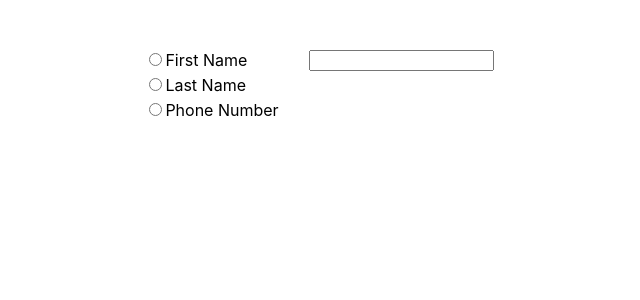
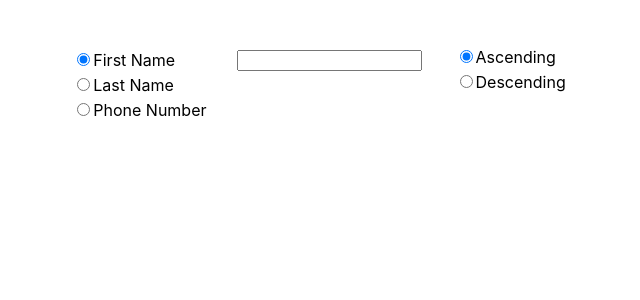
Before and after one commit to sob-hon/snapppay-challenge, a React (Create React App) app: page / in a window 1280 px wide. Shown: the top 300 px of the page, without its empty margins (321-961 px from the left). Built offline with nearby package versions, Linux system fonts and the light colour scheme.

Commit message:
feat: add sort order radio button

```diff
--- a/src/pages/Homepage/Homepage.jsx
+++ b/src/pages/Homepage/Homepage.jsx
@@ -2,19 +2,25 @@ import React, { useState } from "react";
 import styles from "./Homepage.module.css";
 
 const Homepage = () => {
-  const [selectedOption, setSelectedOption] = useState("");
+  const [selectedOption, setSelectedOption] = useState("first_name");
   const [searchValue, setSearchValue] = useState("");
+  const [sortOrder, setSortOrder] = useState("ASC");
 
   const searchValueChangeHandler = (event) => {
     setSearchValue(event.target.value);
   };
 
-  const handleOptionChange = (event) => {
+  const optionChangeHandler = (event) => {
     console.log("options value: ", event.target.value);
     setSelectedOption(event.target.value);
   };
 
-  console.log(selectedOption);
+  const sortOptionChangedHandler = (event) => {
+    console.log("sort option value: ", event.target.value);
+    setSortOrder(event.target.value);
+  };
+
+  console.log(`where{"${selectedOption}":{"contains"}}`);
 
   return (
     <div className={styles.SearchWrapper}>
@@ -24,9 +30,9 @@ const Homepage = () => {
             type="radio"
             id="firstName"
             name="radio-group"
-            value="firstName"
-            checked={selectedOption === "firstName"}
-            onChange={handleOptionChange}
+            value="first_name"
+            checked={selectedOption === "first_name"}
+            onChange={optionChangeHandler}
           />
           <label htmlFor="firstName">First Name</label>
         </div>
@@ -34,10 +40,10 @@ const Homepage = () => {
           <input
             type="radio"
             id="lastName"
-            value="lastName"
+            value="last_name"
             name="radio-group"
-            checked={selectedOption === "lastName"}
-            onChange={handleOptionChange}
+            checked={selectedOption === "last_name"}
+            onChange={optionChangeHandler}
           />
           <label htmlFor="lastName">Last Name</label>
         </div>
@@ -45,10 +51,10 @@ const Homepage = () => {
           <input
             type="radio"
             id="phoneNumber"
-            value="phoneNumber"
+            value="phone"
             name="radio-group"
-            checked={selectedOption === "phoneNumber"}
-            onChange={handleOptionChange}
+            checked={selectedOption === "phone"}
+            onChange={optionChangeHandler}
           />
           <label htmlFor="phoneNumber">Phone Number</label>
         </div>
@@ -58,6 +64,30 @@ const Homepage = () => {
         value={searchValue}
         onChange={searchValueChangeHandler}
       />
+      <form className={styles.orderTypeWrapper}>
+        <div>
+          <input
+            type="radio"
+            id="ascending"
+            name="radio-group"
+            value="ASC"
+            checked={sortOrder === "ASC"}
+            onChange={sortOptionChangedHandler}
+          />
+          <label htmlFor="ascending">Ascending</label>
+        </div>
+        <div>
+          <input
+            type="radio"
+            id="descending"
+            value="DESC"
+            name="radio-group"
+            checked={sortOrder === "DESC"}
+            onChange={sortOptionChangedHandler}
+          />
+          <label htmlFor="descending">Descending</label>
+        </div>
+      </form>
     </div>
   );
 };
--- a/src/pages/Homepage/Homepage.module.css
+++ b/src/pages/Homepage/Homepage.module.css
@@ -11,3 +11,11 @@
   margin-right: 30px;
   margin-top: 50px;
 }
+
+.orderTypeWrapper {
+  display: flex;
+  flex-direction: column;
+  gap: 5px;
+  margin-top: 18px;
+  margin-left: 33px;
+}
```
